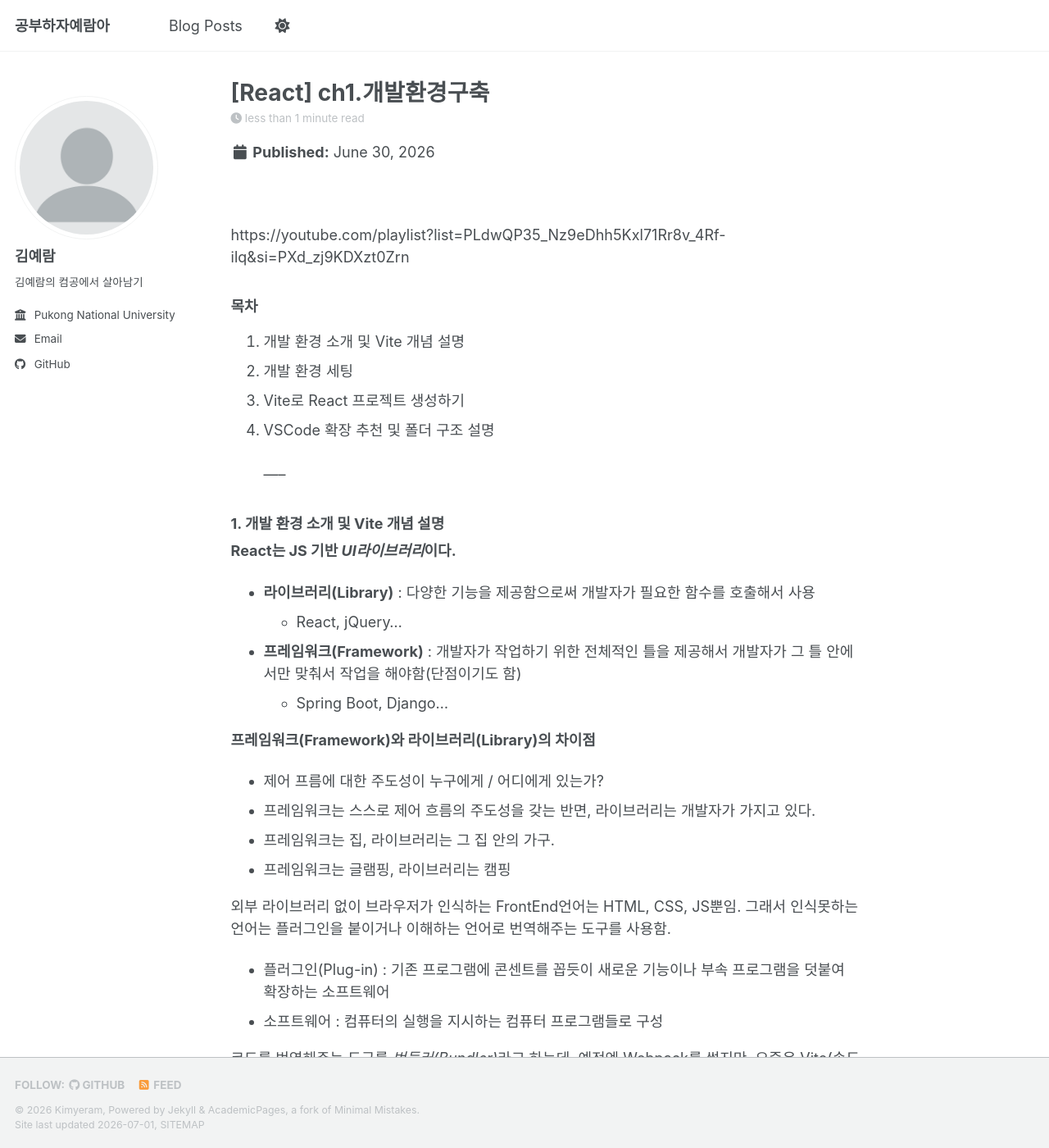
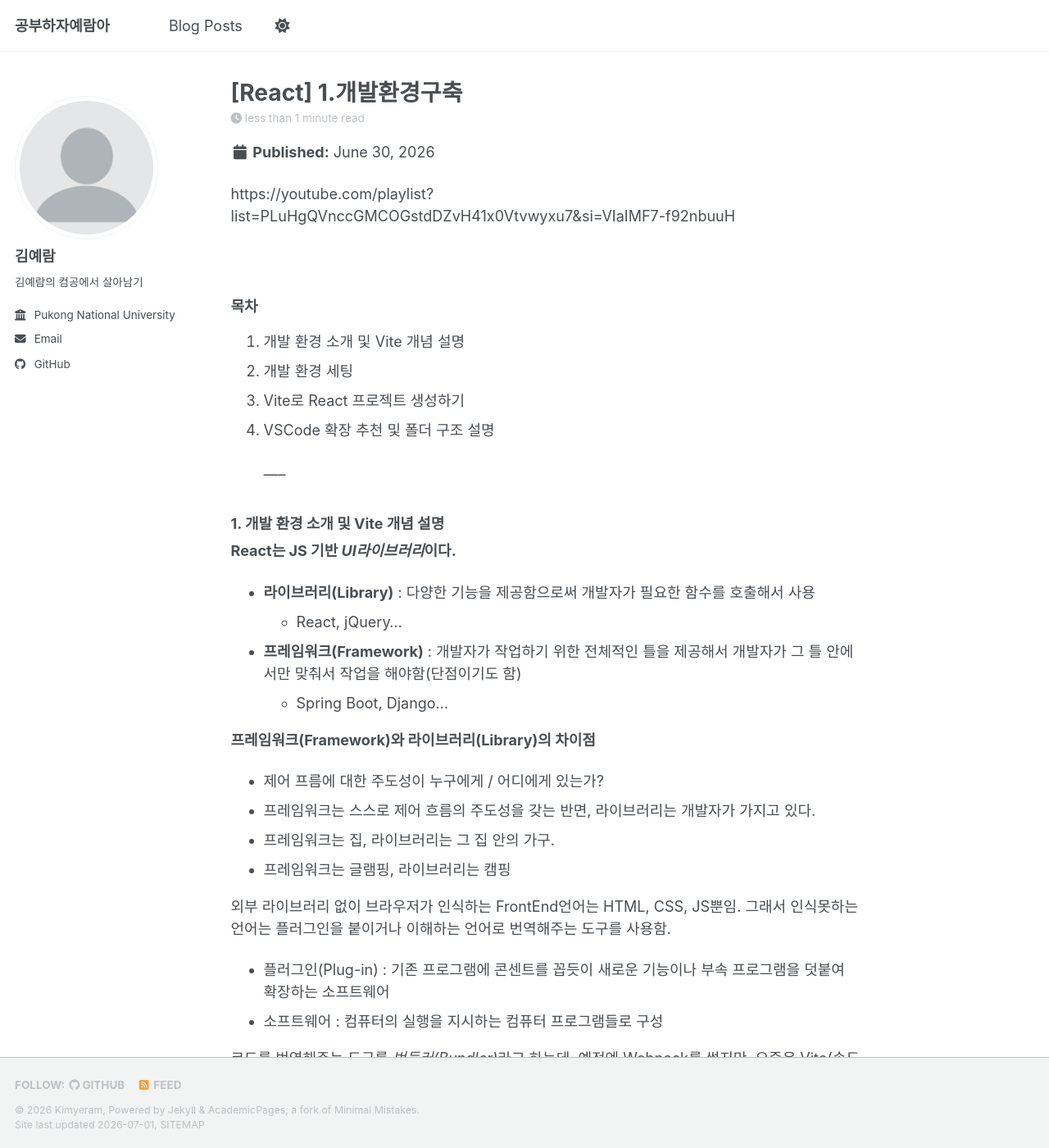
Before and after one commit to 1lisalozf/1lisalozf.github.io, a Jekyll site: the page built from _posts/2026-06-30-blog-post-9.md, in a window 1280 px wide and 1400 px high. Shown: the whole window at 82% size. Built offline with Jekyll 4.4.1, drawn with Linux system fonts in a browser that asks for light colours; a script bundle is joined from its source files by our own code; library files that are not in the unit come from our copies.

Commit message:
Update 2026-06-30-blog-post-9.md

```diff
--- a/_posts/2026-06-30-blog-post-9.md
+++ b/_posts/2026-06-30-blog-post-9.md
@@ -1,15 +1,14 @@
 ---
-title: '[React] ch1.개발환경구축'
+title: '[React] 1.개발환경구축'
 date: 2026-06-30
 permalink: /posts/2026/06/30/blog-post-9/
 tags:
-  - etc
+  - React
 ---
 
+https://youtube.com/playlist?list=PLuHgQVnccGMCOGstdDZvH41x0Vtvwyxu7&si=VIaIMF7-f92nbuuH
 
 <br>
-
-https://youtube.com/playlist?list=PLdwQP35_Nz9eDhh5Kxl71Rr8v_4Rf-ilq&si=PXd_zj9KDXzt0Zrn
 
 ### 목차
 1. 개발 환경 소개 및 Vite 개념 설명
@@ -39,3 +38,8 @@
 * 소프트웨어 : 컴퓨터의 실행을 지시하는 컴퓨터 프로그램들로 구성
 
 코드를 번역해주는 도구를 *번들러(Bundler)*라고 하는데, 예전엔 Webpack를 썼지만, 요즘은 Vite(속도가 훨씬 빠름)를 많이 씀.
+
+리액트를 만드는 데에는 class vs function이 있음.
+-> funtion으로 진행될 예정
+
+-- 개정판 3까지
```
